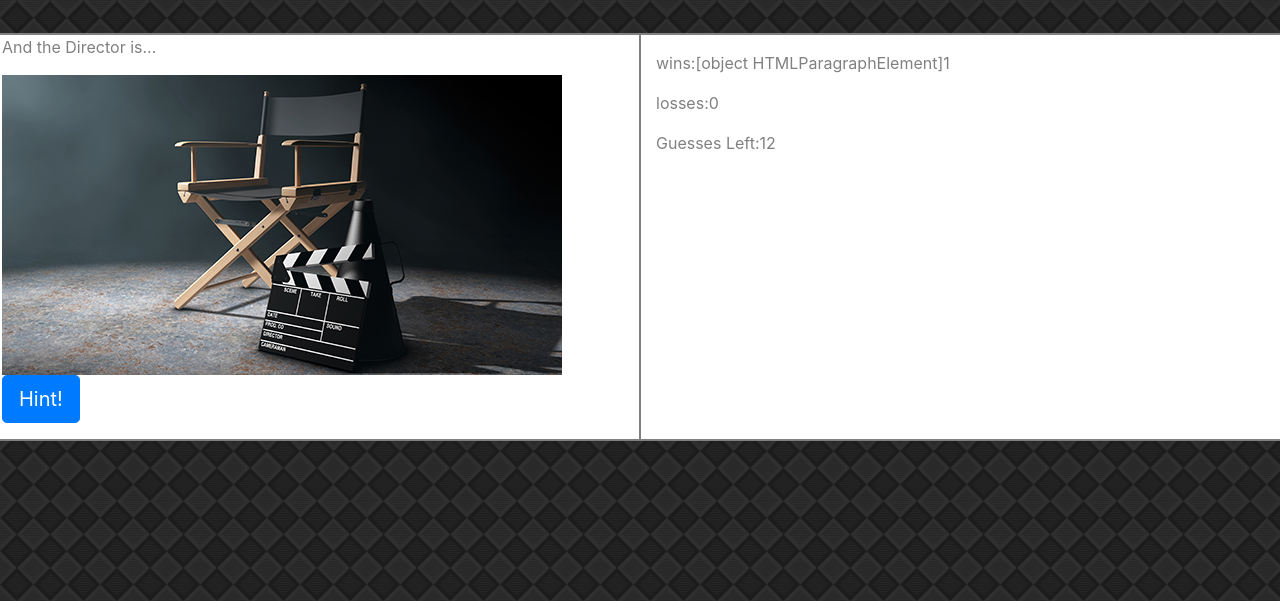
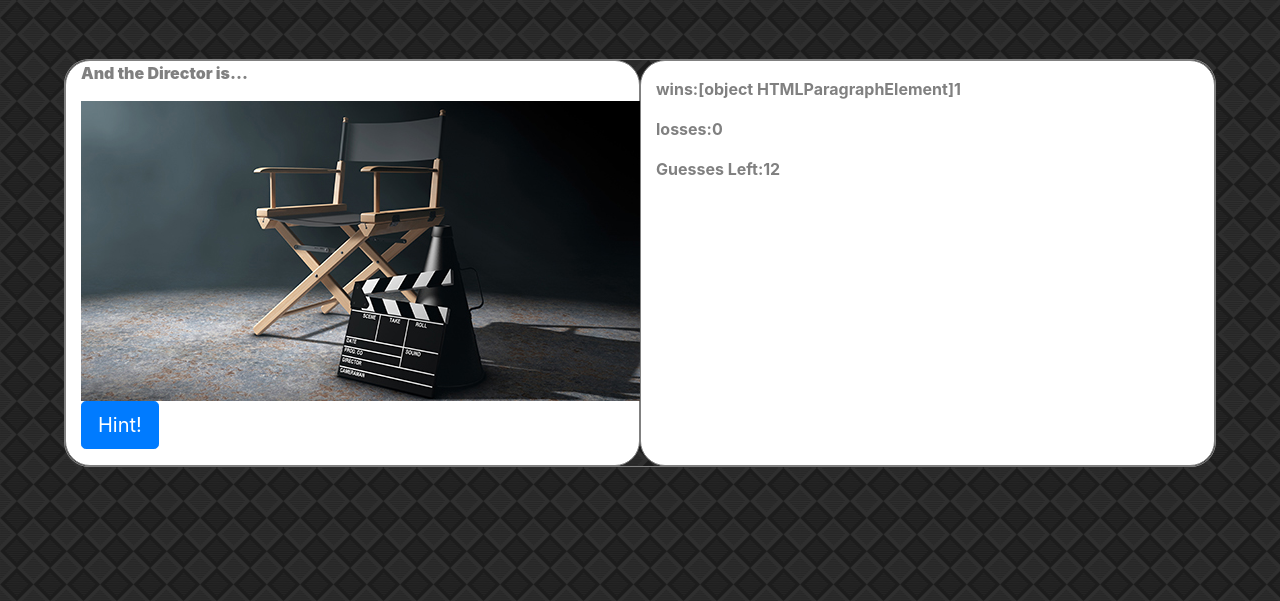
Before and after one commit to cfern052/word-guess-game, a plain HTML site: page index.html in a window 1280 px wide. Shown: the part 199-800 px from the top of the page. Drawn offline with nearby package versions, Linux system fonts and the light colour scheme.

Commit message:
div and p styling

```diff
--- a/assets/css/style.css
+++ b/assets/css/style.css
@@ -4,6 +4,7 @@ div{
     /* background-color: black; */
     color: grey;
     background-color: white;
+    border-radius: 25px;
 
 }
 
@@ -13,6 +14,8 @@ header{
     text-align: center;
     background-color: white;
     margin: 5%;
+    border-radius: 25px;
+    padding:1%;
 }
 
 body{
@@ -20,6 +23,16 @@ body{
     color: grey;
 }
 
+p{
+    font-weight: bold;
+}
 #wrapper{
     margin-bottom: 5%;
+    border-radius: 25px;
+    background-image: url(../images/diagonal-squares.png);
+    margin:5%;
 }
+
+#start{
+    margin:1%;
+}
--- a/index.html
+++ b/index.html
@@ -19,7 +19,7 @@
 
         <div class=row id=wrapper>
             <div class="col-6">
-                <p id="directorIs">And the Director is...</p>
+                <p id="directorIs"><strong>And the Director is...</strong></p>
                 <img src="assets/images/director-chair2.jpg" class="directorImage">
                 <br>
                 <button type="button" class="btn btn-primary btn-lg" button-id="hint">Hint!</button>
```
